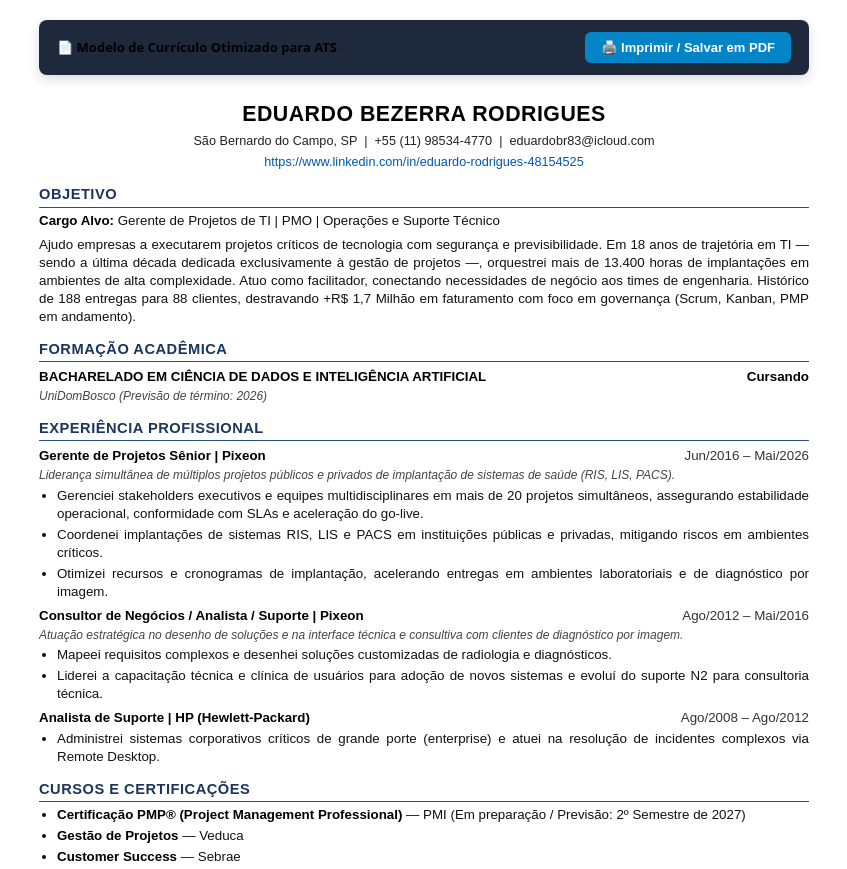
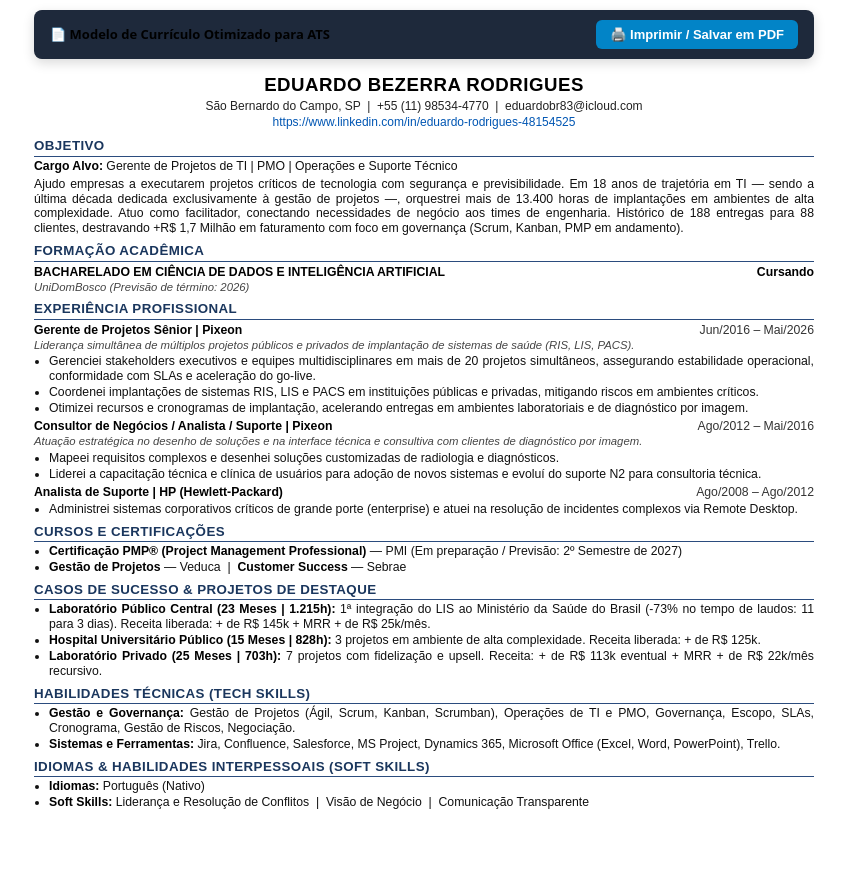
Before and after one commit to eduardobrodrigues83/PortfolioEduardoRodrigues, a website: page public/curriculo_ats.html in a window 1280 px wide. Shown: the top 869 px of the page, without its empty margins (216-1063 px from the left). After the commit the page ends 823 px from the top, so only its background shows below. Drawn offline with Linux system fonts and the light colour scheme.

Commit message:
fix: ajusta margens e espacamento para caber em 1 unica pagina A4

```diff
--- a/public/curriculo_ats.html
+++ b/public/curriculo_ats.html
@@ -7,18 +7,18 @@
   <style>
     @page {
       size: A4;
-      margin: 1.2cm 1.5cm 1.2cm 1.5cm;
+      margin: 0.8cm 1.2cm 0.8cm 1.2cm;
     }
     * {
       box-sizing: border-box;
     }
     body {
       font-family: Arial, "Helvetica Neue", Helvetica, sans-serif;
-      font-size: 10pt;
-      line-height: 1.35;
+      font-size: 9.2pt;
+      line-height: 1.22;
       color: #111111;
       margin: 0 auto;
-      padding: 20px 15px;
+      padding: 10px 10px;
       background: #ffffff;
       max-width: 800px;
     }
@@ -27,9 +27,9 @@
     .no-print {
       background: #1e293b;
       color: #ffffff;
-      padding: 12px 18px;
+      padding: 10px 16px;
       border-radius: 8px;
-      margin-bottom: 25px;
+      margin-bottom: 15px;
       display: flex;
       justify-content: space-between;
       align-items: center;
@@ -47,7 +47,7 @@
       background: #0284c7;
       color: #ffffff;
       border: none;
-      padding: 8px 16px;
+      padding: 7px 14px;
       border-radius: 6px;
       font-weight: 600;
       font-size: 13px;
@@ -64,23 +64,23 @@
     /* Resume Header */
     .header {
       text-align: center;
-      margin-bottom: 14px;
+      margin-bottom: 8px;
     }
     .header h1 {
-      font-size: 16pt;
+      font-size: 14pt;
       font-weight: bold;
       text-transform: uppercase;
-      margin: 0 0 4px 0;
+      margin: 0 0 2px 0;
       color: #000000;
       letter-spacing: 0.5px;
     }
     .header .contact-info {
-      font-size: 9.5pt;
+      font-size: 9pt;
       color: #222222;
-      margin-bottom: 3px;
+      margin-bottom: 2px;
     }
     .header .linkedin-link {
-      font-size: 9.5pt;
+      font-size: 9pt;
       color: #0056b3;
       text-decoration: none;
     }
@@ -90,28 +90,28 @@
 
     /* Section Headers */
     h2 {
-      font-size: 11pt;
+      font-size: 10pt;
       font-weight: bold;
       text-transform: uppercase;
       color: #1a365d;
-      margin: 14px 0 4px 0;
-      padding-bottom: 2px;
+      margin: 7px 0 2px 0;
+      padding-bottom: 1px;
       border-bottom: 1.5px solid #2b4c7e;
-      letter-spacing: 0.5px;
+      letter-spacing: 0.4px;
       page-break-after: avoid;
     }
 
     /* General Paragraph & Lists */
     p {
-      margin: 4px 0 6px 0;
+      margin: 2px 0 3px 0;
       text-align: justify;
     }
     ul {
-      margin: 3px 0 6px 0;
-      padding-left: 18px;
+      margin: 2px 0 3px 0;
+      padding-left: 15px;
     }
     li {
-      margin-bottom: 3px;
+      margin-bottom: 1px;
       text-align: justify;
     }
     strong {
@@ -125,8 +125,8 @@
       align-items: baseline;
       font-weight: bold;
       color: #000000;
-      margin-top: 6px;
-      margin-bottom: 2px;
+      margin-top: 3px;
+      margin-bottom: 1px;
     }
     .flex-row .title-left {
       text-align: left;
@@ -141,8 +141,8 @@
     .sub-info {
       font-style: italic;
       color: #444444;
-      font-size: 9pt;
-      margin-bottom: 3px;
+      font-size: 8.5pt;
+      margin-bottom: 1px;
     }
 
     /* Print styles */
@@ -241,8 +241,7 @@
   <h2>CURSOS E CERTIFICAÇÕES</h2>
   <ul>
     <li><strong>Certificação PMP® (Project Management Professional)</strong> — PMI (Em preparação / Previsão: 2º Semestre de 2027)</li>
-    <li><strong>Gestão de Projetos</strong> — Veduca</li>
-    <li><strong>Customer Success</strong> — Sebrae</li>
+    <li><strong>Gestão de Projetos</strong> — Veduca &nbsp;|&nbsp; <strong>Customer Success</strong> — Sebrae</li>
   </ul>
 
   <!-- CASOS DE SUCESSO & PROJETOS DE DESTAQUE -->
@@ -260,18 +259,11 @@
     <li><strong>Sistemas e Ferramentas:</strong> Jira, Confluence, Salesforce, MS Project, Dynamics 365, Microsoft Office (Excel, Word, PowerPoint), Trello.</li>
   </ul>
 
-  <!-- IDIOMAS -->
-  <h2>IDIOMAS</h2>
+  <!-- IDIOMAS & SOFT SKILLS -->
+  <h2>IDIOMAS &amp; HABILIDADES INTERPESSOAIS (SOFT SKILLS)</h2>
   <ul>
-    <li>Português (Nativo)</li>
-  </ul>
-
-  <!-- HABILIDADES INTERPESSOAIS (SOFT SKILLS) -->
-  <h2>HABILIDADES INTERPESSOAIS (SOFT SKILLS)</h2>
-  <ul>
-    <li>Liderança e Resolução de Conflitos</li>
-    <li>Visão de Negócio</li>
-    <li>Comunicação Transparente</li>
+    <li><strong>Idiomas:</strong> Português (Nativo)</li>
+    <li><strong>Soft Skills:</strong> Liderança e Resolução de Conflitos &nbsp;|&nbsp; Visão de Negócio &nbsp;|&nbsp; Comunicação Transparente</li>
   </ul>
 
 </body>
```
